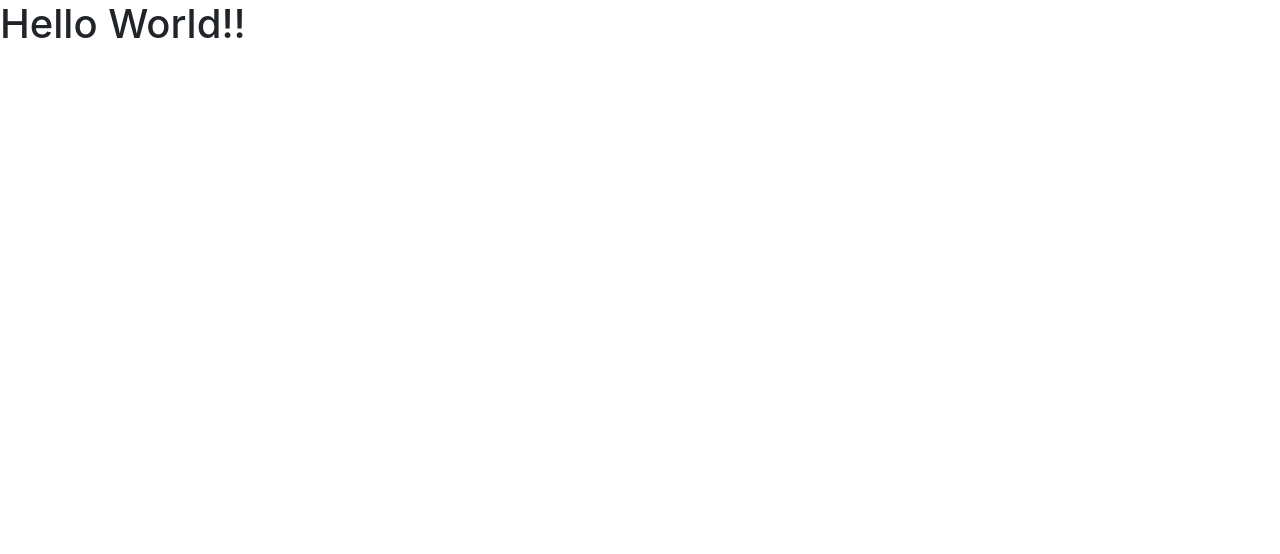
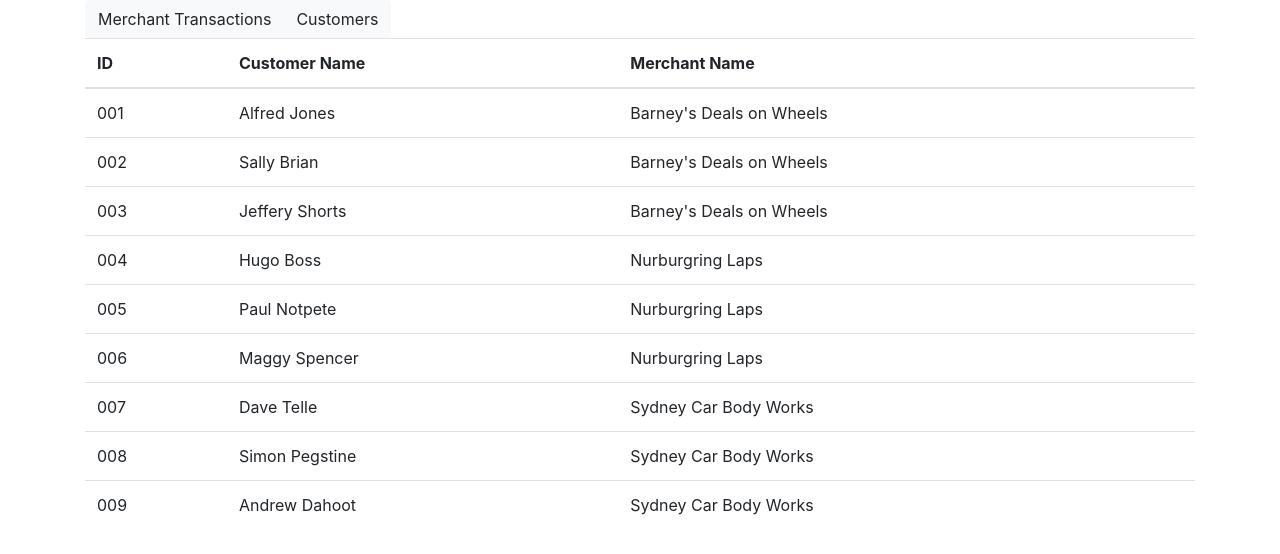
Before and after one commit to annie-kailath/transaction-history, a React (Create React App) app in the folder transaction-history/: page / in a window 1280 px wide. Shown: the top 554 px of the page. Built offline with nearby package versions, Linux system fonts and the light colour scheme.

Commit message:
Display list of cutomers
Added customer list

```diff
--- a/transaction-history/src/components/App.js
+++ b/transaction-history/src/components/App.js
@@ -1,8 +1,22 @@
-import React,{Component} from 'react';
+import React, { Component } from 'react';
+import customers from './data/mockCustomers.json';
+import merchants from './data/mockMerchants.json';
+import Customers from './Customers';
 
-class App extends Component{
-    render(){
-        return (<h1>Hello World!!</h1>)
+class App extends Component {
+    render() {
+        let custumerDetails = customers.map((customer) => {
+            let merchantName = merchants.filter(merchant => merchant.id === customer.merchantId)[0].name;
+            return { name: customer.name, id: customer.id, merchantName: merchantName }
+        })
+        let table = <Customers customersData={custumerDetails} />
+        return (<div className="container">
+            <div className="btn-group" role="group" aria-label="Transactions">
+                <button type="button" className="btn btn-light" >Merchant Transactions</button>
+                <button type="button" className="btn btn-light" >Customers</button>
+            </div>
+            {table}
+        </div >)
     }
 }
 
--- /dev/null
+++ b/transaction-history/src/components/Customers.js
@@ -0,0 +1,37 @@
+import React, { Component } from 'react';
+
+const CustomerTableHeader = () => {
+    return (<thead>
+        <tr>
+            <th>ID</th>
+            <th>Customer Name</th>
+            <th>Merchant Name</th>
+        </tr>
+    </thead>)
+}
+const CustomerTableContent = (props) => {
+    const rows = props.customersData.map((row, index) => {
+        return (
+            <tr key={index}>
+                <td>{row.id}</td>
+                <td>{row.name}</td>
+                <td>{row.merchantName}</td>
+            </tr>
+        )
+    })
+    return (<tbody>{rows}</tbody>)
+}
+class Customers extends Component {
+        render() {
+        const {customersData} = this.props;
+        return (
+            <table className="table">
+            <CustomerTableHeader />
+            <CustomerTableContent customersData={customersData} />
+        </table>
+        )
+
+    }
+}
+
+export default Customers;
```
